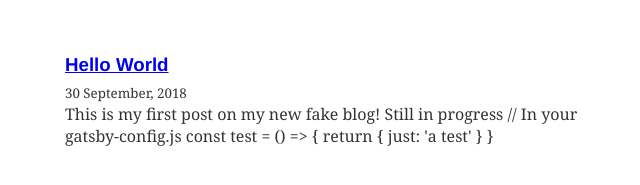
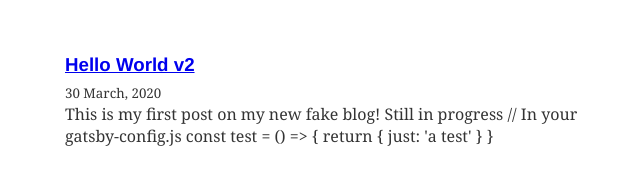
Before and after one commit to SubVersive/gatsby.subversive.github.io, a Gatsby site: page / in a window 1280 px wide. Shown: the part 197-382 px from the top of the page, 314-954 px from the left. Built offline with nearby package versions, Linux system fonts and the light colour scheme; Gatsby itself is replaced by a stand-in of ours; some packages are replaced by stand-ins of ours; what typography-theme-github would draw is missing.

Commit message:
Update hello

```diff
--- a/src/pages/hello-world/index.md
+++ b/src/pages/hello-world/index.md
@@ -1,6 +1,6 @@
 ---
-title: Hello World
-date: "2018-09-30T12:00:03.284Z"
+title: Hello World v2
+date: "2020-03-30T12:00:03.284Z"
 ---
 
 This is my first post on my new fake blog!
```
